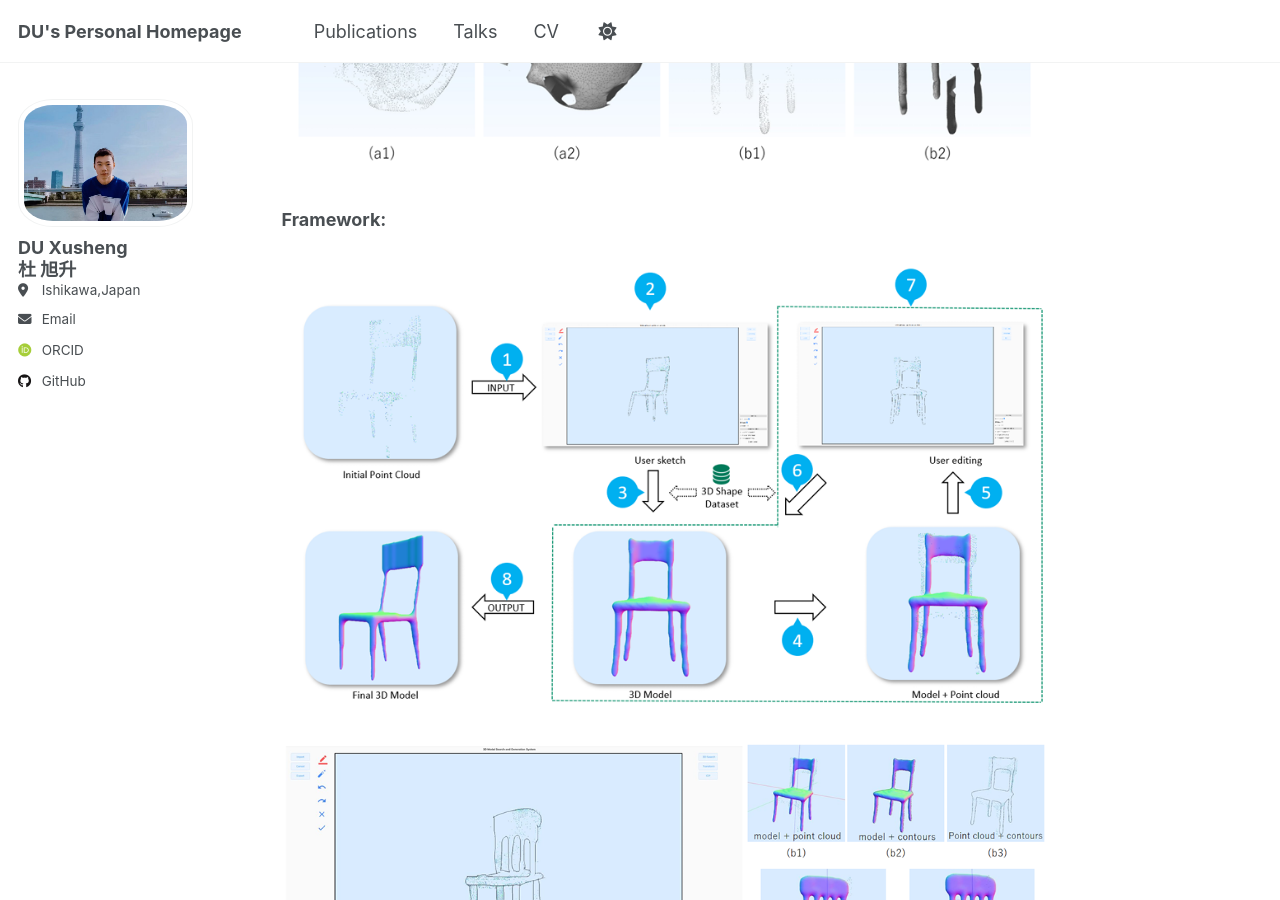
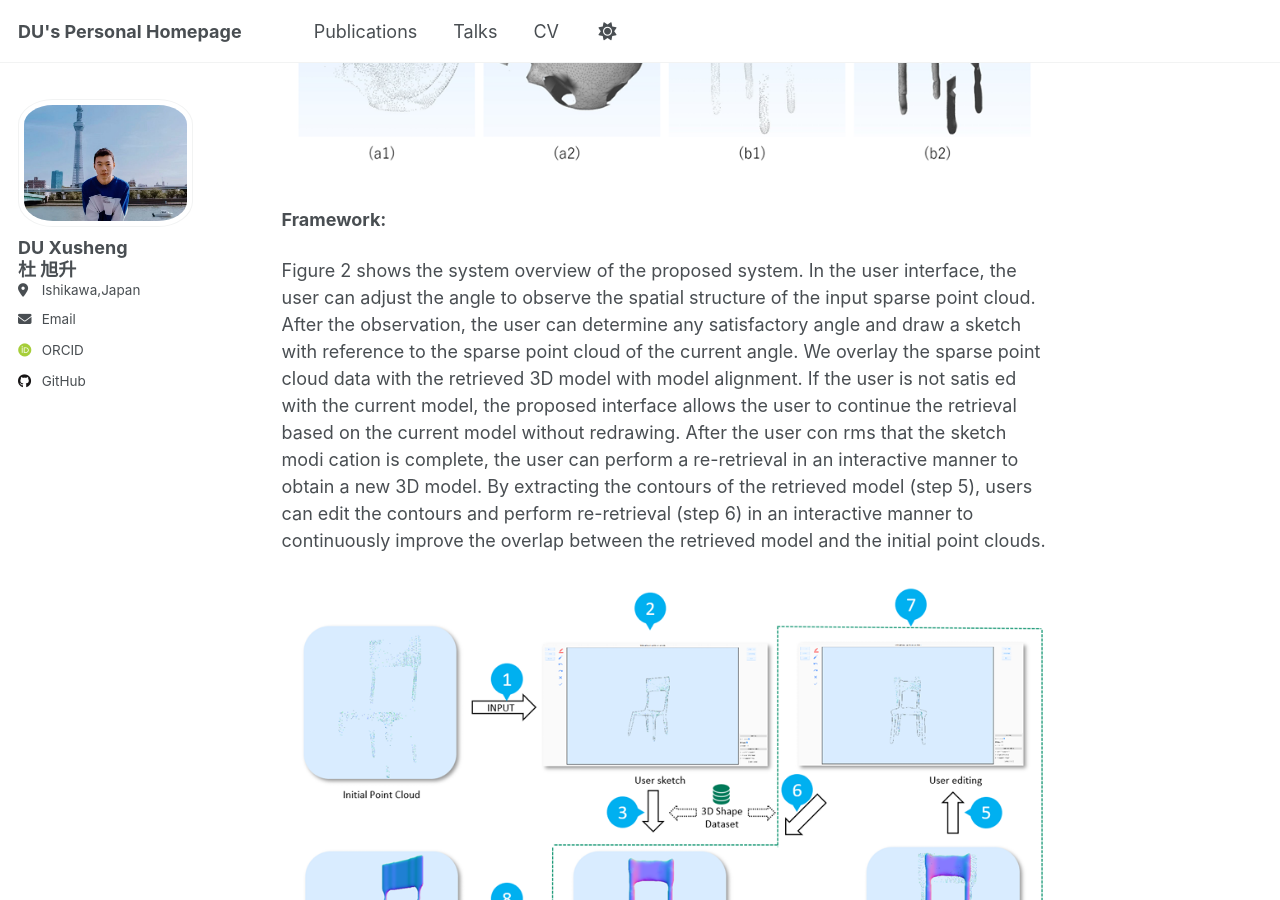
Before and after one commit to ToKyokushou/ToKyokushou.github.io, a Jekyll site: the page built from _publications/2022-01-sketch-3d-sparse-pc.md, in a window 1280 px wide and 900 px high, scrolled down 1031 px. Built offline with Jekyll 4.4.1, drawn with Linux system fonts in a browser that asks for light colours; some web fonts are replaced.

Commit message:
Update 2022-01-sketch-3d-sparse-pc.md

```diff
--- a/_publications/2022-01-sketch-3d-sparse-pc.md
+++ b/_publications/2022-01-sketch-3d-sparse-pc.md
@@ -20,6 +20,8 @@ thumbnail: /images/1-sparse-pc-1.png
 
 **Framework:**
 
+Figure 2 shows the system overview of the proposed system. In the user interface, the user can adjust the angle to observe the spatial structure of the input sparse point cloud. After the observation, the user can determine any satisfactory angle and draw a sketch with reference to the sparse point cloud of the current angle. We overlay the sparse point cloud data with the retrieved 3D model with model alignment. If the user is not satis ed with the current model, the proposed interface allows the user to continue the retrieval based on the current model without redrawing. After the user con rms that the sketch modi cation is complete, the user can perform a re-retrieval in an interactive manner to obtain a new 3D model. By extracting the contours of the retrieved model (step 5), users can edit the contours and perform re-retrieval (step 6) in an interactive manner to continuously improve the overlap between the retrieved model and the initial point clouds.
+
 <img src="/images/1-sparse-pc-3.png" alt="" style="width:100%;" />
 
 <img src="/images/1-sparse-pc-4.png" alt="" style="width:100%;" />
```
